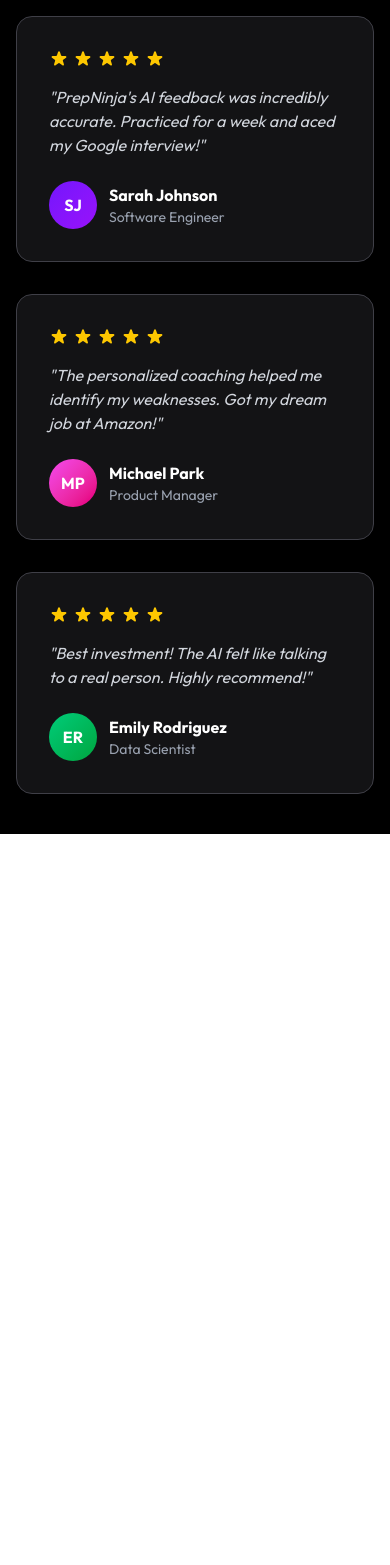
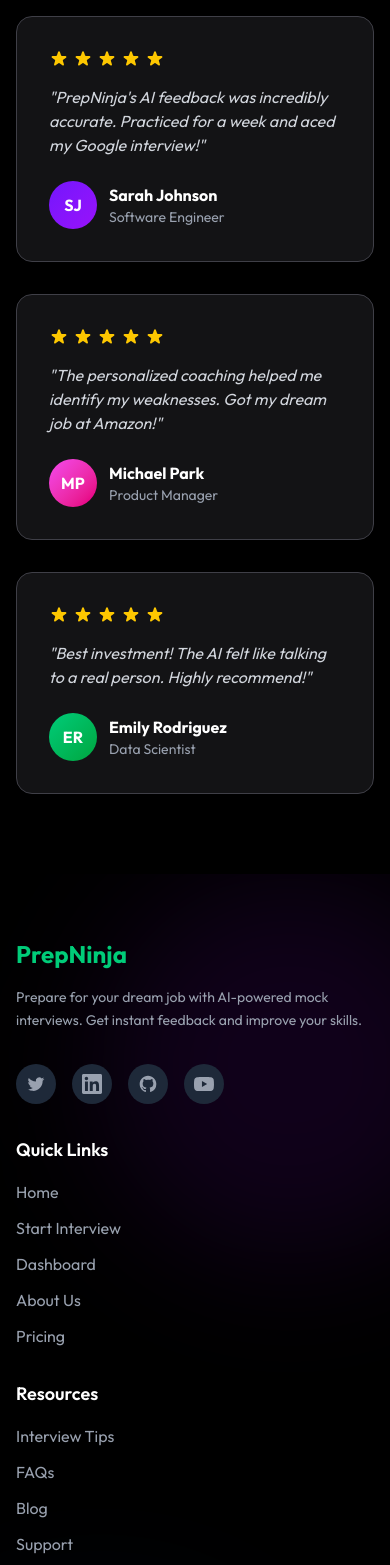
Before and after one commit to Deepanshumelkani77/Interview, a React app in the folder frontend/: page / in a window 390 px wide. Shown: the part 7086-8651 px from the top of the page. Before the commit the page ends 7920 px from the top, so only its background shows below. Built offline with nearby package versions, Linux system fonts and the light colour scheme; the HTML template or start-up script is replaced by a standard one.

Commit message:
footer created successfully

```diff
--- a/frontend/src/App.jsx
+++ b/frontend/src/App.jsx
@@ -1,6 +1,7 @@
 import React from 'react'
 import { Route, Routes} from 'react-router-dom'
 import Navbar from './components/Navbar.jsx'
+import Footer from './components/Footer.jsx'
 import Home from './pages/Home.jsx'
 
 const App = () => {
@@ -12,6 +13,7 @@ const App = () => {
           <Route path='/' element={<Home/>}/>
         </Routes>
       </main>
+      <Footer />
     </div>
   )
 }
--- a/frontend/src/components/Footer.jsx
+++ b/frontend/src/components/Footer.jsx
@@ -10,14 +10,14 @@ const Footer = () => {
       </div>
 
       {/* Main Footer Content */}
-      <div className="relative z-10 max-w-7xl mx-auto px-4 sm:px-6 lg:px-8 pt-16 pb-8">
+      <div className="relative z-10 max-w-8xl mx-auto px-4 lg:px-20 sm:px-6  pt-16 pb-8">
         {/* Top Section */}
         <div className="grid grid-cols-1 md:grid-cols-2 lg:grid-cols-4 gap-8 mb-12">
           {/* Company Info */}
           <div className="space-y-4">
             <h3 className="text-2xl font-bold text-white mb-4">
-              Mock<span className="text-[#00CC79]">Interview</span>
-              <span className="text-purple-500"> AI</span>
+              <span className="text-[#00CC79]">PrepNinja</span>
+              <span className="text-purple-500"> </span>
             </h3>
             <p className="text-gray-400 text-sm leading-relaxed">
               Prepare for your dream job with AI-powered mock interviews.
--- a/frontend/src/pages/Home.jsx
+++ b/frontend/src/pages/Home.jsx
@@ -173,7 +173,7 @@ const Home = () => {
       <JobProfile />
 
       {/* Testimonials Section */}
-      <section className="bg-black pb-10 px-4 sm:px-6 lg:px-20">
+      <section className="bg-black pb-20 px-4 sm:px-6 lg:px-20">
         <div className="max-w-8xl mx-auto">
           <div className="text-center mb-16">
             <h2 className="text-4xl lg:text-5xl font-black text-white mb-4">
```
